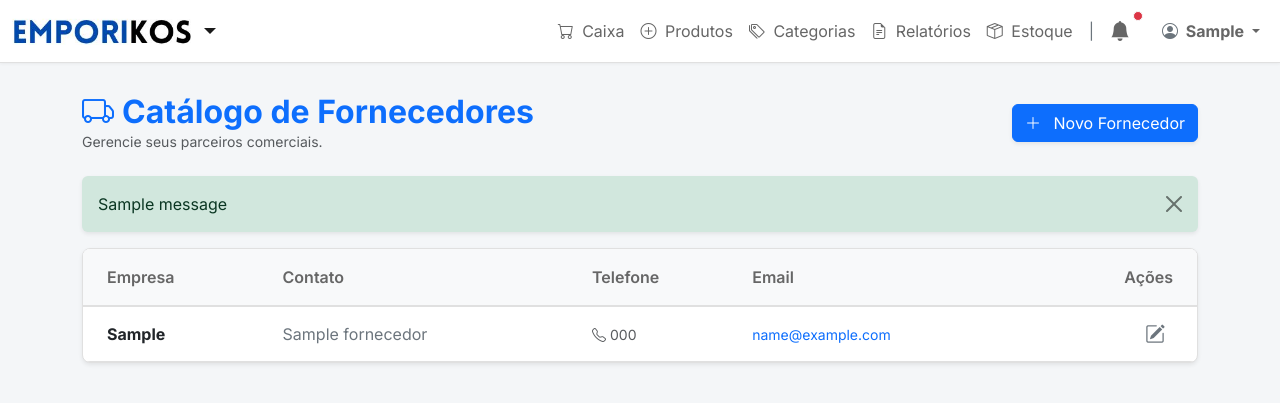
After one commit to Heitorcgq/Emporikos, a Django app: page /gestao/fornecedores/ in a window 1280 px wide. The commit adds this page. Shown: the top 403 px of the page. Run offline with Django 5.2, Linux system fonts and the light colour scheme; a user stored in the database is signed in; tables that the repository leaves empty hold one stand-in row (values such as "Sample post"); one stand-in notice (Sample message) is shown.

Commit message:
Catálogo de Fornecedores

```diff
--- a/apps/loja/forms.py
+++ b/apps/loja/forms.py
@@ -1,5 +1,5 @@
 from django import forms
-from .models import Produto, Categoria, Funcionario
+from .models import Produto, Categoria, Funcionario, Fornecedor
 from django.contrib.auth.models import User
 
 class ProdutoForm(forms.ModelForm):
@@ -99,3 +99,16 @@ class CadastroFuncionarioForm(forms.ModelForm):
             func_profile.save()
 
         return user
+
+
+class FornecedorForm(forms.ModelForm):
+    class Meta:
+        model = Fornecedor
+        fields = ['empresa', 'nome', 'telefone', 'email']
+
+        widgets = {
+            'empresa': forms.TextInput(attrs={'class': 'form-control'}),
+            'nome': forms.TextInput(attrs={'class': 'form-control'}),
+            'telefone': forms.TextInput(attrs={'class': 'form-control'}),
+            'email': forms.EmailInput(attrs={'class': 'form-control'}),
+        }
--- a/apps/loja/models.py
+++ b/apps/loja/models.py
@@ -76,3 +76,12 @@ class Funcionario(models.Model):
 
     def __str__(self):
         return self.usuario.username
+
+class Fornecedor(models.Model):
+    empresa = models.CharField(max_length=100, verbose_name="Nome da Empresa")
+    nome = models.CharField(max_length=100, verbose_name="Nome do Contato")
+    telefone = models.CharField(max_length=20, blank=True, null=True)
+    email = models.EmailField(blank=True, null=True)
+
+    def __str__(self):
+        return self.empresa
--- a/apps/loja/views.py
+++ b/apps/loja/views.py
@@ -7,8 +7,8 @@ from django.views.decorators.csrf import csrf_exempt
 from django.contrib.auth.decorators import login_required, user_passes_test
 from django.views.decorators.http import require_POST
 from django.db.models import Sum, Count, Q
-from .models import Produto, Venda, ItensVenda, Categoria
-from .forms import ProdutoForm, CategoriaForm, CadastroFuncionarioForm
+from .models import Produto, Venda, ItensVenda, Categoria, Fornecedor
+from .forms import ProdutoForm, CategoriaForm, CadastroFuncionarioForm, FornecedorForm
 from datetime import datetime, timedelta
 from django.utils import timezone
 from django.db.models.functions import TruncDay
@@ -106,6 +106,61 @@ def excluir_funcionario(request, funcionario_id):
         messages.error(request, f"Erro ao excluir: {e}")
 
     return redirect('catalogo_funcionarios')
+
+@login_required
+@user_passes_test(checar_gerente, login_url='/pdv/')
+def catalogo_fornecedores(request):
+    # Lógica de Adicionar (POST)
+    if request.method == 'POST':
+        form = FornecedorForm(request.POST)
+        if form.is_valid():
+            try:
+                form.save()
+                messages.success(request, "Fornecedor cadastrado com sucesso!")
+                return redirect('catalogo_fornecedores')
+            except Exception as e:
+                messages.error(request, f"Erro ao cadastrar: {e}")
+        else:
+            messages.error(request, "Erro no formulário. Verifique os dados.")
+    else:
+        form = FornecedorForm()
+
+    # Listagem (Ordem alfabética por Empresa)
+    fornecedores = Fornecedor.objects.all().order_by('empresa')
+
+    return render(request, 'loja/fornecedores.html', {
+        'fornecedores': fornecedores,
+        'form': form
+    })
+
+@login_required
+@user_passes_test(checar_gerente, login_url='/pdv/')
+def editar_fornecedor(request, fornecedor_id):
+    fornecedor = get_object_or_404(Fornecedor, id=fornecedor_id)
+
+    if request.method == 'POST':
+        form = FornecedorForm(request.POST, instance=fornecedor)
+        if form.is_valid():
+            form.save()
+            messages.success(request, f"Dados de '{fornecedor.empresa}' atualizados!")
+            return redirect('catalogo_fornecedores')
+    else:
+        form = FornecedorForm(instance=fornecedor)
+
+    return render(request, 'loja/editar_fornecedor.html', {
+        'form': form,
+        'fornecedor': fornecedor
+    })
+
+@login_required
+@user_passes_test(checar_gerente, login_url='/pdv/')
+def excluir_fornecedor(request, fornecedor_id):
+    fornecedor = get_object_or_404(Fornecedor, id=fornecedor_id)
+    nome = fornecedor.empresa
+    fornecedor.delete()
+    messages.success(request, f"Fornecedor '{nome}' removido.")
+    return redirect('catalogo_fornecedores')
+
 
 @login_required
 def home_pdv(request):
--- a/setup/urls.py
+++ b/setup/urls.py
@@ -35,6 +35,11 @@ urlpatterns = [
     path('gestao/funcionarios/editar/<int:funcionario_id>/', views.editar_funcionario, name='editar_funcionario'),
     path('gestao/funcionarios/excluir/<int:funcionario_id>/', views.excluir_funcionario, name='excluir_funcionario'),
 
+    # --- GESTÃO DE FORNECEDORES ---
+    path('gestao/fornecedores/', views.catalogo_fornecedores, name='catalogo_fornecedores'),
+    path('gestao/fornecedores/editar/<int:fornecedor_id>/', views.editar_fornecedor, name='editar_fornecedor'),
+    path('gestao/fornecedores/excluir/<int:fornecedor_id>/', views.excluir_fornecedor, name='excluir_fornecedor'),
+
     # --- NOTIFICAÇÃO ---
     path('gestao/notificacoes/', views.notificacoes, name='notificacoes'),
 
--- a/templates/core/base.html
+++ b/templates/core/base.html
@@ -81,7 +81,7 @@
                             </a>
                         </li>
                         <li>
-                            <a class="dropdown-item py-2" href="#">
+                            <a class="dropdown-item py-2" href="{% url 'catalogo_fornecedores' %}">
                                 <i class="bi bi-truck me-2 text-primary"></i> Fornecedores
                             </a>
                         </li>
--- /dev/null
+++ b/templates/loja/fornecedores.html
@@ -0,0 +1,110 @@
+{% extends "core/base.html" %}
+{% load format_utils %}
+
+{% block title %}Fornecedores | Emporikos{% endblock %}
+
+{% block content %}
+<div class="container">
+    <div class="d-flex justify-content-between align-items-center mb-4">
+        <div>
+            <h2 class="text-primary fw-bold mb-0">
+                <i class="bi bi-truck me-2"></i>Catálogo de Fornecedores
+            </h2>
+            <p class="text-muted small mb-0">Gerencie seus parceiros comerciais.</p>
+        </div>
+
+        <button class="btn btn-primary shadow-sm" data-bs-toggle="modal" data-bs-target="#modalFornecedor">
+            <i class="bi bi-plus-lg me-2"></i> Novo Fornecedor
+        </button>
+    </div>
+
+    {% if messages %}
+        {% for message in messages %}
+            <div class="alert alert-{{ message.tags }} alert-dismissible fade show border-0 shadow-sm">
+                {{ message }}
+                <button type="button" class="btn-close" data-bs-dismiss="alert"></button>
+            </div>
+        {% endfor %}
+    {% endif %}
+
+    <div class="panel p-0 overflow-hidden shadow-sm">
+        <div class="table-responsive">
+            <table class="table table-hover align-middle mb-0">
+                <thead class="bg-light text-secondary">
+                    <tr>
+                        <th class="ps-4 py-3">Empresa</th>
+                        <th class="py-3">Contato</th>
+                        <th class="py-3">Telefone</th>
+                        <th class="py-3">Email</th>
+                        <th class="text-end pe-4 py-3">Ações</th>
+                    </tr>
+                </thead>
+                <tbody>
+                    {% for f in fornecedores %}
+                    <tr>
+                        <td class="ps-4 fw-bold text-dark">{{ f.empresa }}</td>
+                        <td class="text-secondary">{{ f.nome }}</td>
+                        <td class="text-muted small">
+                            <i class="bi bi-telephone me-1"></i>{{ f.telefone|fone_br }}
+                        </td>
+                        <td class="text-muted small">
+                            {% if f.email %}<a href="mailto:{{ f.email }}" class="text-decoration-none">{{ f.email }}</a>{% else %}-{% endif %}
+                        </td>
+                        <td class="text-end pe-4">
+                            <a href="{% url 'editar_fornecedor' f.id %}" class="btn btn-sm btn-outline-secondary border-0">
+                                <i class="bi bi-pencil-square fs-5"></i>
+                            </a>
+                        </td>
+                    </tr>
+                    {% empty %}
+                    <tr>
+                        <td colspan="5" class="text-center py-5 text-muted">
+                            <i class="bi bi-box-seam display-4 d-block mb-3 opacity-25"></i>
+                            Nenhum fornecedor cadastrado.
+                        </td>
+                    </tr>
+                    {% endfor %}
+                </tbody>
+            </table>
+        </div>
+    </div>
+</div>
+
+<div class="modal fade" id="modalFornecedor" tabindex="-1">
+    <div class="modal-dialog modal-dialog-centered">
+        <div class="modal-content border-0 shadow-lg">
+            <div class="modal-header bg-primary text-white">
+                <h5 class="modal-title fw-bold">Novo Fornecedor</h5>
+                <button type="button" class="btn-close btn-close-white" data-bs-dismiss="modal"></button>
+            </div>
+            <form method="post">
+                {% csrf_token %}
+                <div class="modal-body p-4">
+                    <div class="mb-3">
+                        <label class="form-label fw-bold small text-secondary">Nome da Empresa</label>
+                        {{ form.empresa }}
+                    </div>
+                    <div class="mb-3">
+                        <label class="form-label fw-bold small text-secondary">Nome do Contato</label>
+                        {{ form.nome }}
+                    </div>
+                    <div class="row g-3">
+                        <div class="col-6">
+                            <label class="form-label fw-bold small text-secondary">Telefone</label>
+                            {{ form.telefone }}
+                        </div>
+                        <div class="col-6">
+                            <label class="form-label fw-bold small text-secondary">Email</label>
+                            {{ form.email }}
+                        </div>
+                    </div>
+                </div>
+                <div class="modal-footer bg-light">
+                    <button type="button" class="btn btn-outline-secondary border-0" data-bs-dismiss="modal">Cancelar</button>
+                    <button type="submit" class="btn btn-primary px-4">Salvar</button>
+                </div>
+            </form>
+        </div>
+    </div>
+</div>
+{% endblock %}
```
Also changed, not shown: templates/loja/editar_fornecedor.html (added, +56 -0 lines), templates/loja/notificacoes.html (+20 -6 lines), apps/loja/migrations/0010_fornecedor.py (added).
